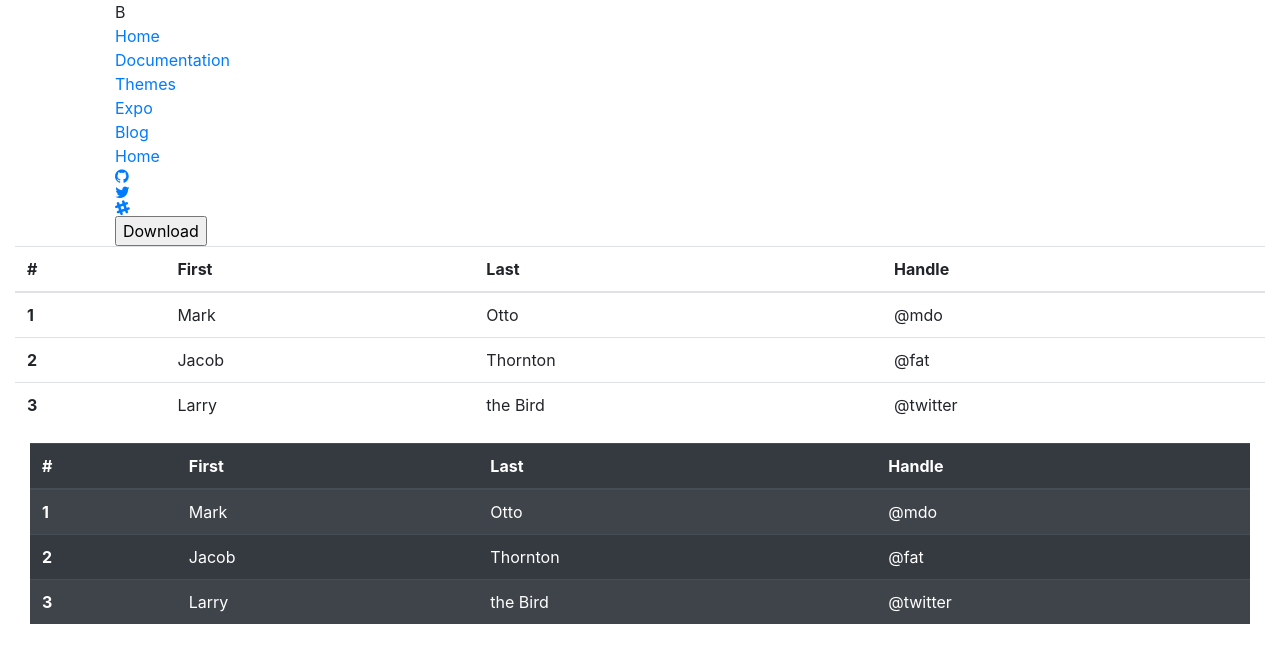
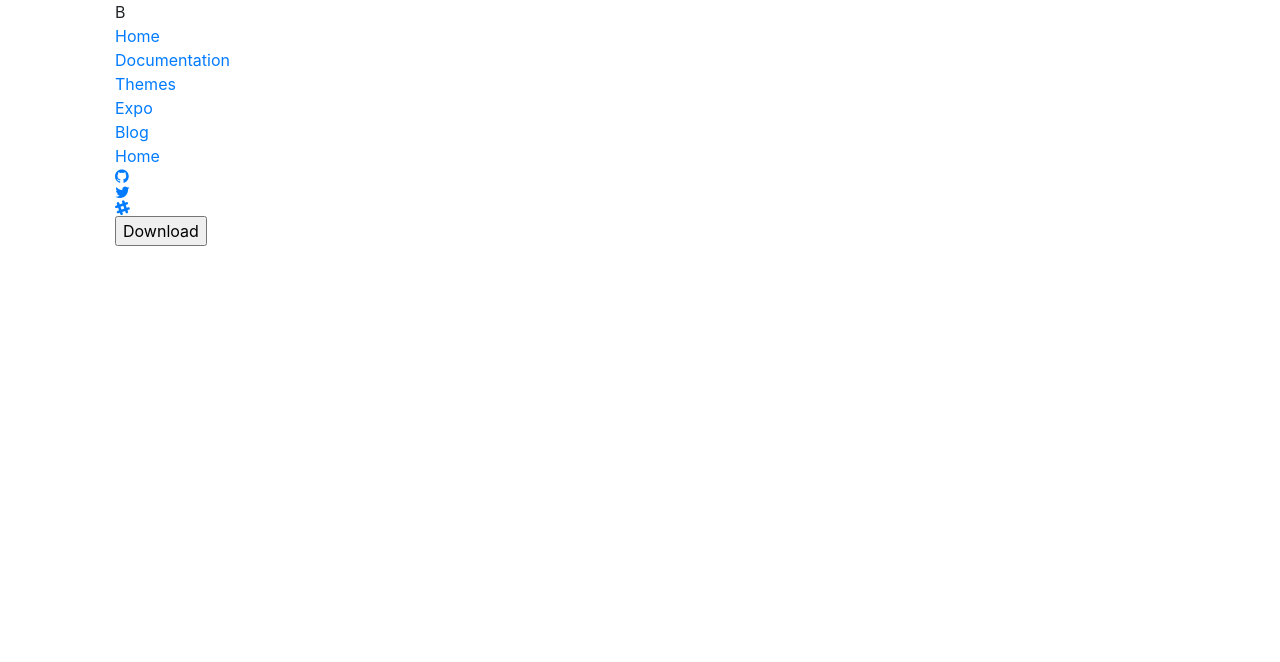
Before and after one commit to zulayqoh/strap, a plain HTML site: page index.html in a window 1280 px wide. Drawn offline with nearby package versions, Linux system fonts and the light colour scheme.

Commit message:
table styles deleted

```diff
--- a/index.html
+++ b/index.html
@@ -26,74 +26,5 @@
                     </div>
                 </div>
         </div>
-
-    <div class="container-fluid">
-        <div class=""><table class="table">
-                <thead>
-                  <tr>
-                    <th scope="col">#</th>
-                    <th scope="col">First</th>
-                    <th scope="col">Last</th>
-                    <th scope="col">Handle</th>
-                  </tr>
-                </thead>
-                <tbody>
-                  <tr>
-                    <th scope="row">1</th>
-                    <td>Mark</td>
-                    <td>Otto</td>
-                    <td>@mdo</td>
-                  </tr>
-                  <tr>
-                    <th scope="row">2</th>
-                    <td>Jacob</td>
-                    <td>Thornton</td>
-                    <td>@fat</td>
-                  </tr>
-                  <tr>
-                    <th scope="row">3</th>
-                    <td>Larry</td>
-                    <td>the Bird</td>
-                    <td>@twitter</td>
-                  </tr>
-                </tbody>
-              </table></div>
-
-              <div class="container-fluid">
-                    <table class="table table-striped table-dark">
-                            <thead>
-                              <tr>
-                                <th scope="col">#</th>
-                                <th scope="col">First</th>
-                                <th scope="col">Last</th>
-                                <th scope="col">Handle</th>
-                              </tr>
-                            </thead>
-                            <tbody>
-                              <tr>
-                                <th scope="row">1</th>
-                                <td>Mark</td>
-                                <td>Otto</td>
-                                <td>@mdo</td>
-                              </tr>
-                              <tr>
-                                <th scope="row">2</th>
-                                <td>Jacob</td>
-                                <td>Thornton</td>
-                                <td>@fat</td>
-                              </tr>
-                              <tr>
-                                <th scope="row">3</th>
-                                <td>Larry</td>
-                                <td>the Bird</td>
-                                <td>@twitter</td>
-                              </tr>
-                            </tbody>
-                          </table>
-              </div>
-    </div>
-
-
-
 </body>
 </html>
```
